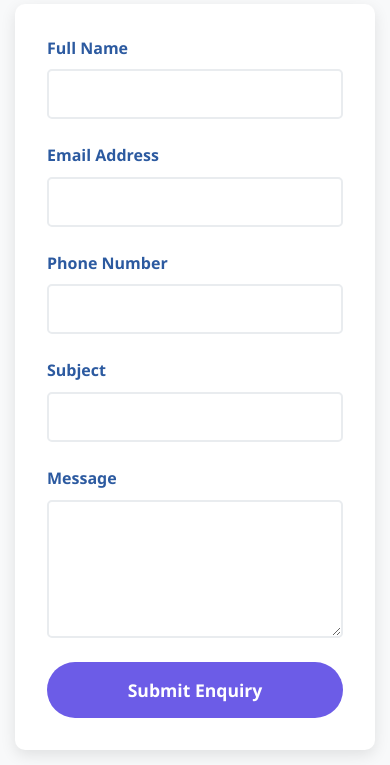
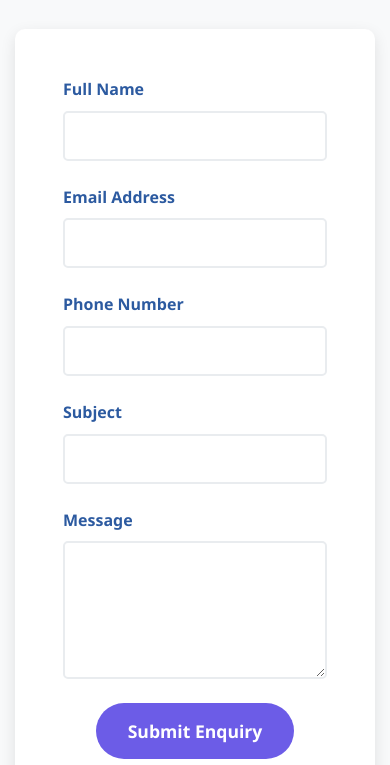
Before and after one commit to Kruti567/college_website_2, a plain HTML site: page Enquiry.html in a window 390 px wide. Shown: the part 654-1419 px from the top of the page. Drawn offline with Linux system fonts and the light colour scheme.

Commit message:
enquiry css

```diff
--- a/Enquiry.css
+++ b/Enquiry.css
@@ -121,18 +121,3 @@
     border: 0;
     border-radius: 10px;
 }
-
-/* Responsive Design */
-@media (max-width: 768px) {
-    .enquiry-hero h1 {
-        font-size: 2rem;
-    }
-
-    .enquiry-form {
-        padding: 2rem;
-    }
-
-    .submit-btn {
-        width: 100%;
-    }
-}
```
